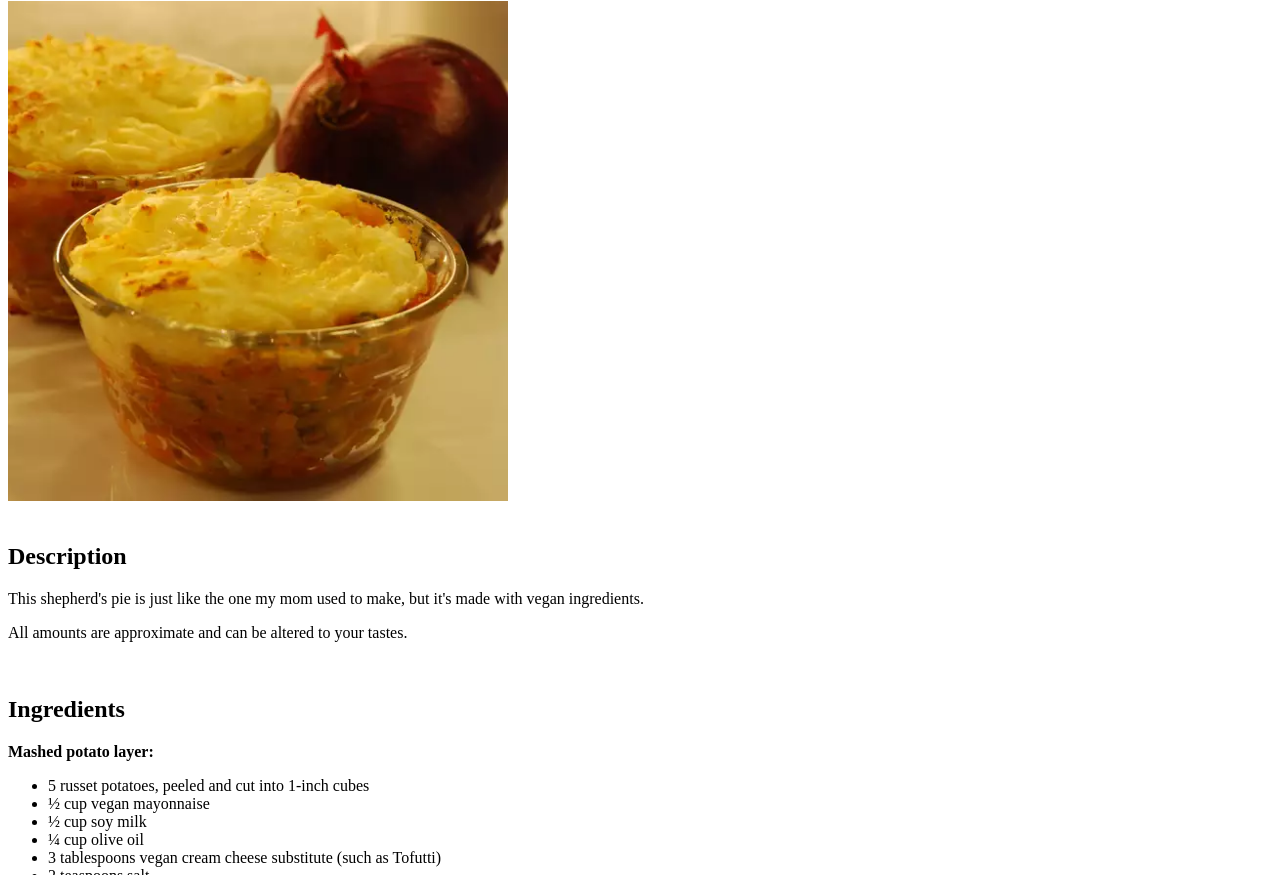
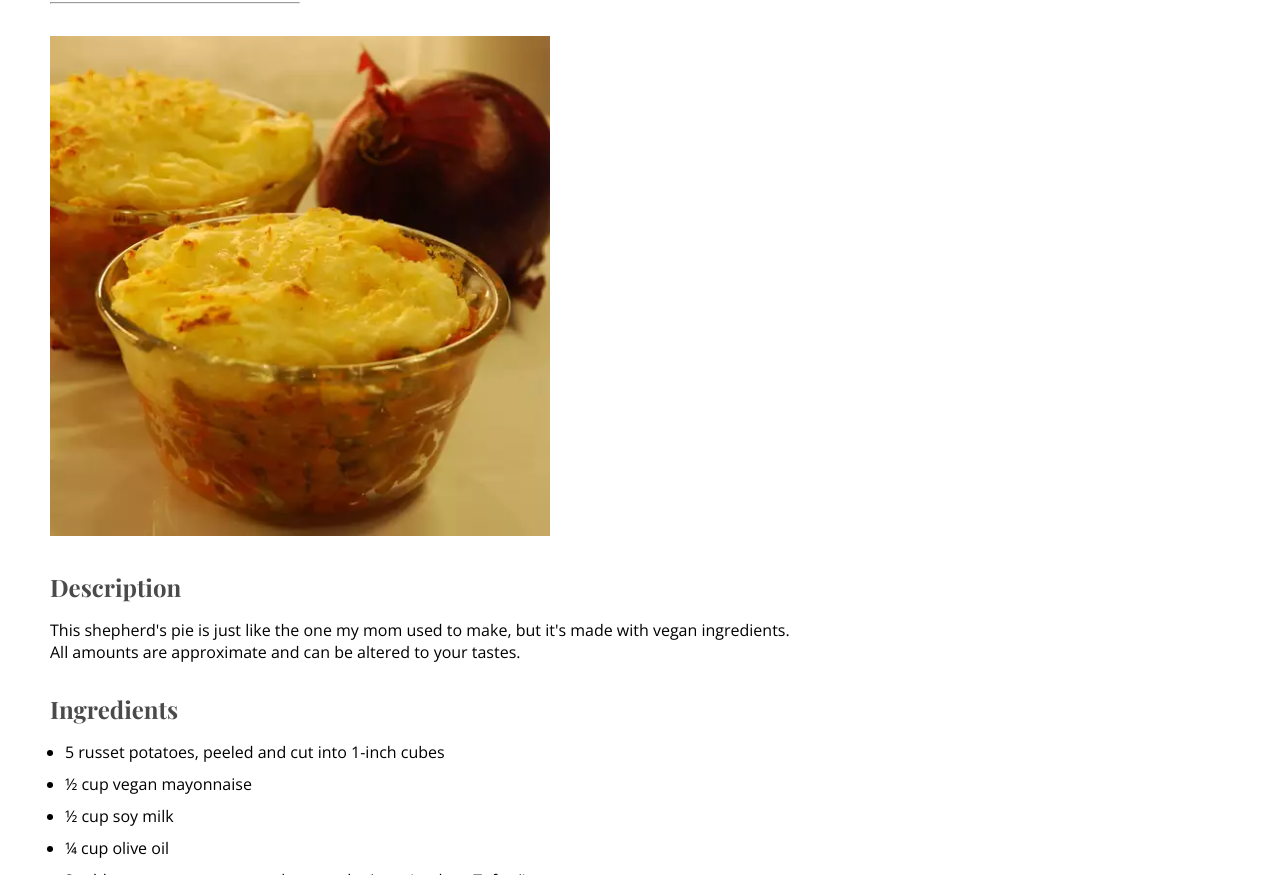
Before and after one commit to ShadyaJ/odin-recipes, a plain HTML site: page recipes/shepherd-pie.html in a window 1280 px wide. Shown: the part 107-982 px from the top of the page. Drawn offline with nearby package versions, Linux system fonts and the light colour scheme.

Commit message:
Add style to the html using a seperate stylesheet

```diff
--- a/recipes/shepherd-pie.html
+++ b/recipes/shepherd-pie.html
@@ -4,14 +4,14 @@
     <meta charset="UTF-8">
     <meta name="viewport" content="width=device-width, initial-scale=1.0">
     <title>Vegan Shepherd's Pie | Odin Recipes</title>
+
+    <link rel="stylesheet" href="../styles.css">
 </head>
 <body>
     <h1>Vegan Shepherd's Pie</h1>
-    <hr><br>
+    <hr>
 
     <img src="../images/shepherd-pie.webp" alt="Ready to eat vegan shepherd's pie" height="500" width="500">
-
-    <br><br>
 
     <div>
         <h2>Description</h2>
@@ -19,12 +19,9 @@
         <p>All amounts are approximate and can be altered to your tastes.</p>
     </div>
 
-    <br>
-
     <div>
         <h2>Ingredients</h2>
 
-        <p><b>Mashed potato layer:</b></p>
         <ul>
             <li>5 russet potatoes, peeled and cut into 1-inch cubes</li>
             <li>½ cup vegan mayonnaise</li>
@@ -32,10 +29,6 @@
             <li>¼ cup olive oil</li>
             <li>3 tablespoons vegan cream cheese substitute (such as Tofutti)</li>
             <li>2 teaspoons salt</li>
-        </ul>
-
-        <p><b>Bottom layer:</b></p>
-        <ul>
             <li>1 tablespoon vegetable oil</li>
             <li>1 large yellow onion, chopped</li>
             <li>2 carrots, chopped</li>
@@ -49,8 +42,6 @@
             <li>½ cup shredded Cheddar-style soy cheese</li>
         </ul>
     </div>
-
-    <br>
 
     <div>
         <h2>Steps</h2>
--- /dev/null
+++ b/styles.css
@@ -0,0 +1,49 @@
+/* Import Google Fonts */
+@import url('https://fonts.googleapis.com/css2?family=Playfair+Display:wght@700&family=Open+Sans:wght@400&display=swap');
+
+/* General */
+* {
+    box-sizing: border-box;
+    margin: 0;
+    padding: 0;
+}
+
+h1, h2, h3, h4, h5, h6 {
+    font-family: 'Playfair Display', serif;
+}
+
+body, p {
+    font-family: 'Open Sans', sans-serif;
+}
+
+body {
+    padding: 50px;
+}
+
+h1 {
+    margin-bottom: 1rem;
+    color: #FF6F61;
+}
+
+h2 {
+    margin-bottom: 1rem;
+    color: #4A4A4A;
+}
+
+ul, ol {
+    margin-left: 15px;
+}
+
+li {
+    margin-top: 10px;
+}
+
+hr {
+    color: #4A4A4A;
+    margin-bottom: 2rem;
+    width: 250px;
+}
+
+div {
+    margin: 30px 0px;
+}
```
Also changed, not shown: index.html (+5 -0 lines), recipes/broccoli-soup.html (+3 -7 lines), recipes/butternut-pasta.html (+3 -7 lines).
